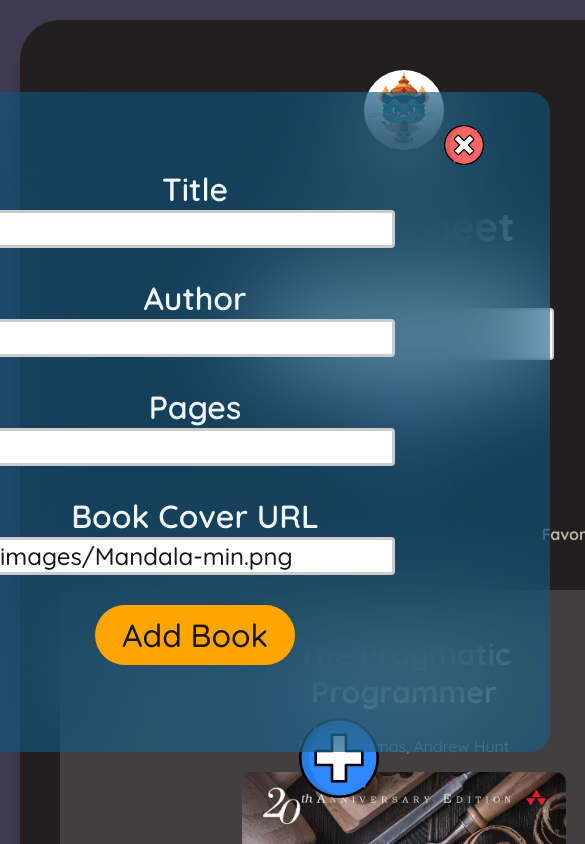
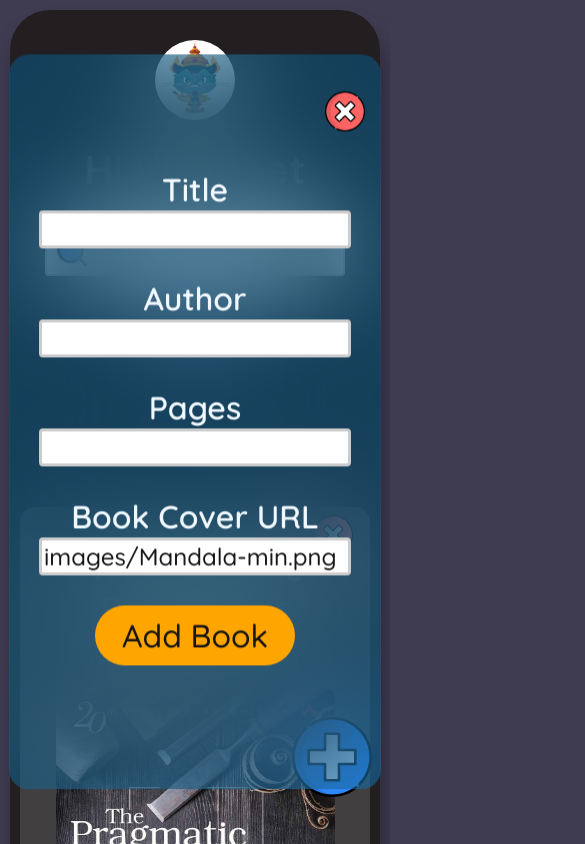
Before and after one commit to hmjatt/Library, a plain HTML site: page page_2.html in a window 390 px wide. Both pictures are taken after a click on the button 339 px from the left and 759 px from the top of the page. Shown: the top 844 px of the page, 585 px wide, since content can reach past the window. Drawn offline with Linux system fonts and the light colour scheme.

Commit message:
fixed UI for mobile

```diff
--- a/styles_page_2.css
+++ b/styles_page_2.css
@@ -351,7 +351,7 @@ form {
     position: fixed;
     justify-content: center;
     top:85%;
-    left: 87%;
+    left: 85%;
     grid-area: add-book-div;
 }
 
@@ -532,8 +532,35 @@ form {
 }
 
 @media only screen and (max-width: 400px) {
+
+    html {
+        min-width: 0px;
+        width: 100vw;
+
+    }
+
+    body {
+        padding: 10px;
+        min-width: 0px;
+    }
+
+    h1 {
+        margin: 0px;
+    }
+
+
+    .container-div {
+        min-width: 0px;
+        padding: 20px 10px 30px 10px;
+        width: 355px;
+    }
+
+    .page-2 {
+        margin: 0px;
+    }
+
     .book-cover {
-        width: 50%;
+        width: 90%;
         align-self: center;
         border-radius: 10px;
     }
@@ -545,4 +572,17 @@ form {
     .heading-div div {
         padding: 10px;
     }
+
+    #add-book {
+        padding: 0px;
+    }
+
+    #form-div {
+        height: 80vh;
+        width: 80vw;
+    }
+
+    #form-div input {
+        width: 80vw;
+    }
 }
--- a/styles_page_2_light.css
+++ b/styles_page_2_light.css
@@ -351,7 +351,7 @@ form {
     position: fixed;
     justify-content: center;
     top:85%;
-    left: 87%;
+    left: 85%;
     grid-area: add-book-div;
 }
 
@@ -525,8 +525,34 @@ form {
 }
 
 @media only screen and (max-width: 400px) {
+
+    html {
+        min-width: 0px;
+        width: 100vw;
+    }
+
+    body {
+        padding: 10px;
+        min-width: 0px;
+    }
+
+    h1 {
+        margin: 0px;
+    }
+
+
+    .container-div {
+        min-width: 0px;
+        padding: 20px 10px 30px 10px;
+        width: 355px;
+    }
+
+    .page-2 {
+        margin: 0px;
+    }
+
     .book-cover {
-        width: 50%;
+        width: 90%;
         align-self: center;
         border-radius: 10px;
     }
@@ -538,4 +564,17 @@ form {
     .heading-div div {
         padding: 10px;
     }
+
+    #add-book {
+        padding: 0px;
+    }
+
+    #form-div {
+        height: 80vh;
+        width: 80vw;
+    }
+
+    #form-div input {
+        width: 80vw;
+    }
 }
```
Also changed, not shown: script.js (+0 -9 lines).
